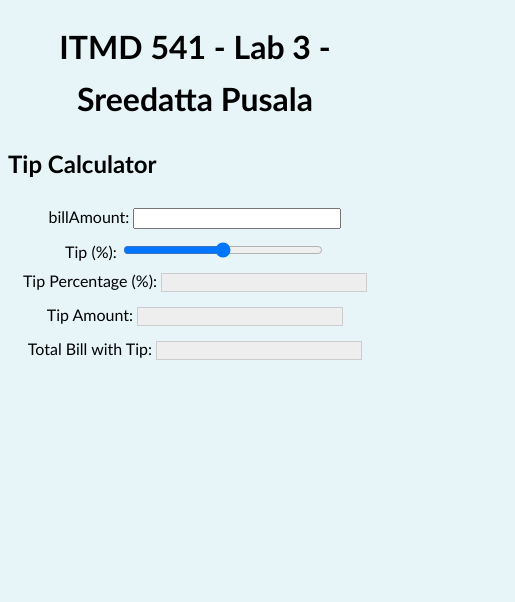
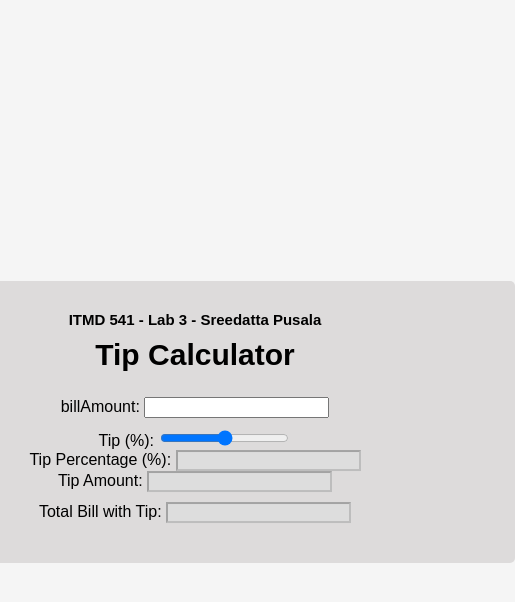
Before and after one commit to sreedatta11/Lab3, a plain HTML site: page index.html in a window 390 px wide. Shown: the whole page, 515 px wide, since content can reach past the window. Drawn offline with Linux system fonts and the light colour scheme.

Commit message:
Update styles.css

```diff
--- a/styles.css
+++ b/styles.css
@@ -1,75 +1,51 @@
 body {
-    font-family: 'Gill Sans', 'Gill Sans MT', Calibri, 'Trebuchet MS', sans-serif;
-    line-height: 1.6;
-    background-color: #e7f5f9;
+    background-color: #f0f0f09d;
+    justify-content: center;
+    align-items: center;
+    height: 100vh;
+    margin: 0;
+    font-family: Arial, sans-serif;
 }
 
-  #container{
-    text-align: justify;
-    border: 2px solid black;
-    max-width: 600px;
+.container {
+    width: 600px;
     margin: 0 auto;
     padding: 20px;
-    font-family: 'Gill Sans', 'Gill Sans MT', Calibri, 'Trebuchet MS', sans-serif;
-    font-size: 16px;
-    line-height: 1.5em;
-    background-color: #ffffff;
+    background-color: #dddbdb;
+    text-align: center;
     border-radius: 5px;
+    position: absolute;
+    top: 50%;
+    left: 50%;
+    transform: translate(-50%, -50%);
 }
 
 h1 {
-    font-family: 'Gill Sans', 'Gill Sans MT', Calibri, 'Trebuchet MS', sans-serif;
     text-align: center;
+    font-size: 15px;
+    margin-top: 10px;
+
 }
 
-  h3{
-    font-family: 'Gill Sans', 'Gill Sans MT', Calibri, 'Trebuchet MS', sans-serif;
+h2 {
     text-align: center;
+    font-size: 30px;
+    margin-top: 10px;
 }
+
 
 form {
     display: flex;
     flex-direction: column;
     align-items: center;
+    margin-bottom: 10px;
 }
 
-  input,
+.input-group {
+    margin-bottom: 10px;
 
-
-  input[type="range"] {
-    width: 200px;
 }
 
 input[disabled] {
-    background-color: #eee;
-    border: 1px solid #ccc;
+    background-color: #ddd;
 }
-
-
-  @media (max-width: 576px) {
-    form {
-      flex-direction: row;
-      justify-content: space-between;
-    }
-
-    input,
-    label {
-      margin-bottom: 0;
-    }
-
-    #tip-amount,
-    #total-bill {
-      font-size: 16px;
-    }
-  }
-
-  @media (max-width: 768px) {
-    form {
-      flex-direction: column;
-    }
-
-    input,
-    label {
-      margin-bottom: 10px;
-    }
-  }
```
Lines whose indentation alone changed are shown as unchanged.
